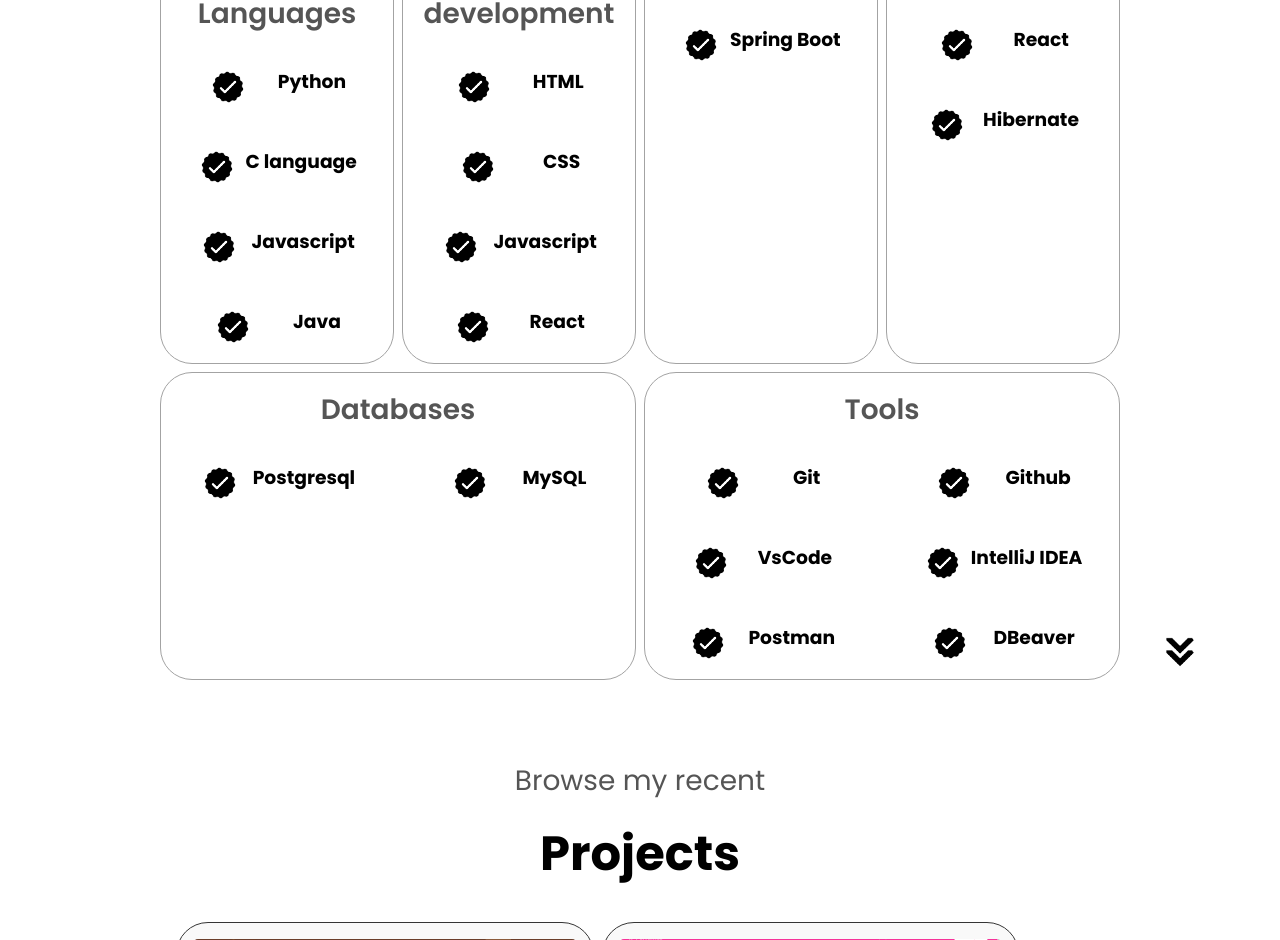
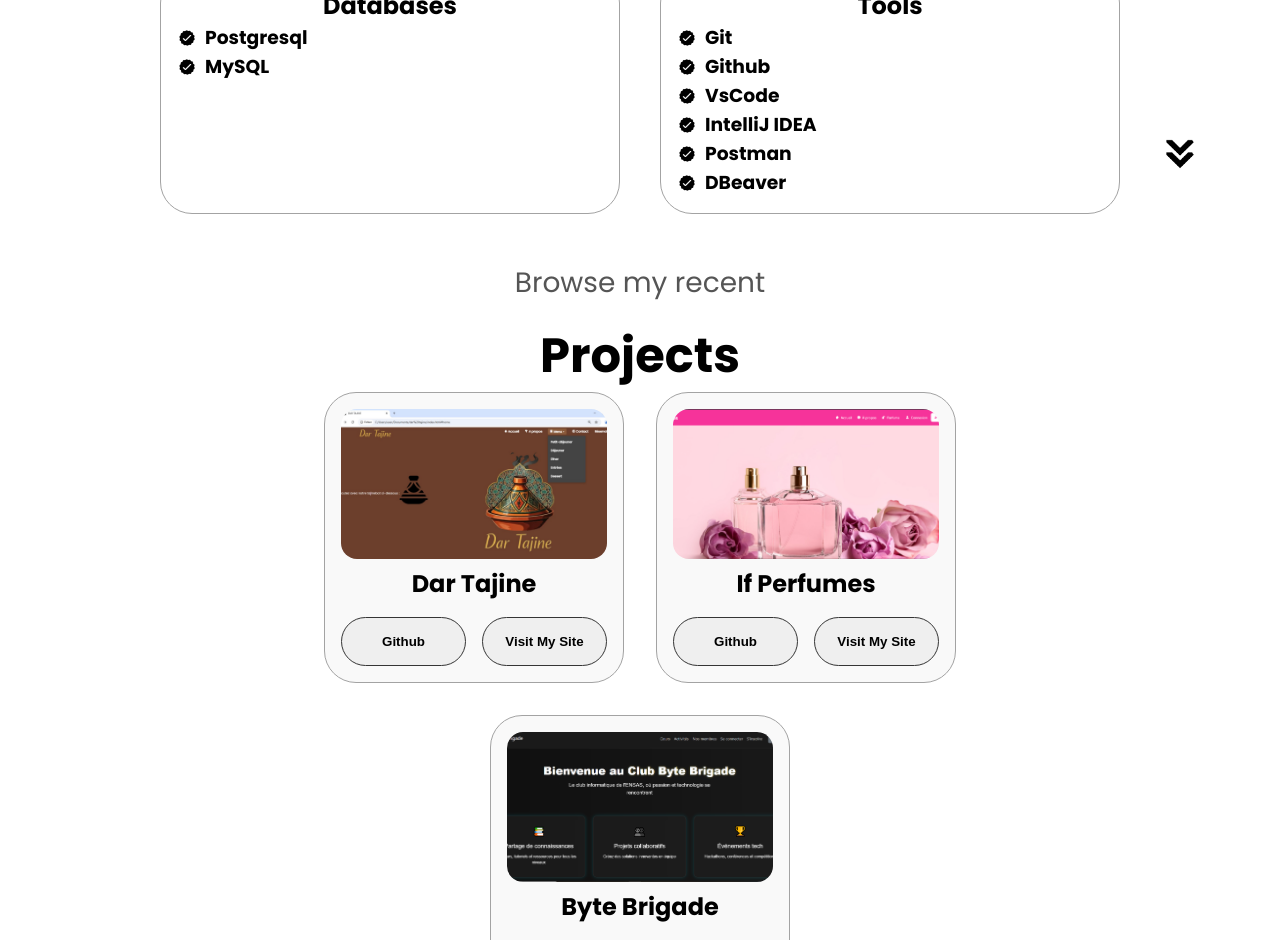
Before and after one commit to ikraammel/Portfolio, a React (Vite) app: page / in a window 1280 px wide. Shown: the part 1860-2800 px from the top of the page. Built offline with nearby package versions, Linux system fonts and the light colour scheme.

Commit message:
reponsivité des éléments

```diff
--- a/src/components/About/About.jsx
+++ b/src/components/About/About.jsx
@@ -17,7 +17,7 @@
           transition={{ duration: 0.8 }}
           viewport={{ once: true }}
         >
-          <div className="about-container">
+          <div className="about-section-container">
             <AboutChild
               title="Experience"
               alt="experience icon"
@@ -25,7 +25,7 @@
               p={
                 <div>
                   <b>Full Stack Developer Intern</b> – OCP <br />
-                  Jul – Sep 2025 <br />
+                  Aug 2025 <br />
                   Development of a secure e-commerce platform managing products, categories, associations, orders, and cart. <br />
                   Technologies: Spring Boot, React, PostgreSQL, JWT
                 </div>
--- a/src/components/About/style.css
+++ b/src/components/About/style.css
@@ -1,44 +1,51 @@
 #about{
     position: relative;
 }
-.about-container{
+
+.about-section-container{
     display: flex;
     gap: 2rem;
-    margin-bottom:2rem ;
-    margin-top: 2rem;
+    margin: 2rem 0;
+    flex-wrap: wrap; /* pour que les cartes passent à la ligne si écran petit */
+}
 
-}
 #about-details-container{
     display: flex;
     justify-content: center;
     align-items: center;
     flex-direction: column;
 }
+
 section{
     padding-top: 4vh;
-    height:96vh;
     margin: 0 10rem;
     box-sizing: border-box;
     min-height: fit-content;
 }
+
 .section-container{
     display: flex;
+    justify-content: center;
+    flex-wrap: wrap;
 }
+
 .details-container{
     padding: 1rem;
     flex:1;
     background: white;
     border-radius: 2rem;
-    border:rgb(53,53,53)0.1rem solid;
-    border-color: rgb(163,163,163);
+    border: 0.1rem solid rgb(163,163,163);
     text-align: center;
     width: 300px;
+    transition: all 0.3s ease;
 }
+
 .details-container:hover{
     cursor: pointer;
-    width: 350px;
+    transform: scale(1.05);
     background-color: gray;
 }
+
 .about-container-motion {
     display: flex;
     flex-direction: column;
@@ -48,4 +55,25 @@
     margin: 0 auto;
     padding: 3.5rem;
     overflow: hidden;
-  }
+}
+
+/* Media queries pour mobile */
+@media (max-width: 768px) {
+    section {
+        margin: 0 1rem;
+        padding-top: 2vh;
+    }
+
+    .about-section-container {
+        flex-direction: column;
+        gap: 1.5rem;
+    }
+
+    .details-container {
+        width: 90%;
+    }
+
+    .details-container:hover {
+        transform: scale(1.03);
+    }
+}
--- a/src/components/Experience/Custom-Skill.jsx
+++ b/src/components/Experience/Custom-Skill.jsx
@@ -3,16 +3,13 @@
 export default function CustomSkill({ skillName, index }) {
   return (
     <motion.article
-      key={index}
       initial={{ opacity: 0, x: -50 }}
       whileInView={{ opacity: 1, x: 0 }}
       viewport={{ once: true }}
       transition={{ duration: 0.5, delay: 0.5 + index * 0.2 }}
     >
       <img src="checkmark.png" alt="experience icon" className="icon" />
-      <div>
-        <h3>{skillName}</h3>
-      </div>
+      <h3>{skillName}</h3>
     </motion.article>
   );
 }
--- a/src/components/Experience/CustomExperience.jsx
+++ b/src/components/Experience/CustomExperience.jsx
@@ -13,7 +13,7 @@
       <h2 className="experience-sub-title">{titre}</h2>
       <div className="article-container">
         {skills.map((item, index) => (
-          <CustomSkill skillName={item} key={index} />
+          <CustomSkill skillName={item} key={index} index={index}/>
         ))}
       </div>
     </motion.div>
--- a/src/components/Experience/Experience.jsx
+++ b/src/components/Experience/Experience.jsx
@@ -15,7 +15,7 @@
       />
 
       <div className="experience-details-container">
-        <div className="about-container">
+        <div className="experience-section-container">
           {/* Animation des détails de programmation */}
           <CustomExperience
             titre="Programming Languages"
--- a/src/components/Experience/style.css
+++ b/src/components/Experience/style.css
@@ -1,51 +1,56 @@
 #experience{
     position: relative;
 }
-.experience-sub-title{
-    color:rgb(85,85,85);
-    font-weight: 600;
-    font-size: 1.75rem;
-    margin-bottom: 2rem;
-}
-.experience-details-container{
+
+.experience-section-container{
     display: flex;
-    justify-content: center;
-    flex-direction: column;
-}
-.article-container{
-    display: flex;
-    text-align: initial;
     flex-wrap: wrap;
-    flex-direction: row;
     gap: 2.5rem;
     justify-content: space-around;
 }
-article{
-    display: flex;
-    width: 10rem;
-    justify-content: space-around;
-    gap: 0.5rem;
-}
-article .icon{
-    cursor: default;
-}
+
 .details-container{
     padding: 1rem;
-    flex:1;
+    flex: 1;
     background: white;
     border-radius: 2rem;
-    border:rgb(53,53,53)0.1rem solid;
-    border-color: rgb(163,163,163);
+    border: 0.1rem solid rgb(163,163,163);
     text-align: center;
     width: 300px;
+    transition: all 0.3s ease;
 }
+
 .details-container:hover{
     cursor: pointer;
-    width: 350px;
+    transform: scale(1.05);
     background-color: gray;
 }
+
 .arrow{
     position: absolute;
     right: -5rem;
     bottom: 2.5rem;
 }
+
+/* Media queries pour mobile */
+@media (max-width: 768px) {
+    .experience-section-container {
+        flex-direction: column;
+        gap: 1.5rem;
+        align-items: center;
+    }
+
+    .details-container {
+        width: 90%;
+    }
+}
+.article-container article {
+  display: flex;
+  align-items: center;
+  gap: 0.5rem; /* espace entre icône et texte */
+}
+
+.article-container article .icon {
+  width: 20px; /* ajuste selon la taille de ton icône */
+  height: 20px;
+}
--- a/src/components/Projects/Projects.jsx
+++ b/src/components/Projects/Projects.jsx
@@ -10,7 +10,6 @@
       {/* Animation du titre */}
       <Motion text1="Browse my recent" text2="Projects" />
       <div className="projects-details-container">
-        <div className="about-container">
           <MyProjects
             img="tajine.jpg"
             title="Dar Tajine"
@@ -29,7 +28,6 @@
             link="https://github.com/ikraammel/Byte-Brigade-s-site"
             site="https://bytebrigade.netlify.app/"
           />
-        </div>
       </div>
 
       {/* Animation de la flèche */}
--- a/src/components/Projects/style.css
+++ b/src/components/Projects/style.css
@@ -1,24 +1,20 @@
-/* Section des projets */
 #projects {
     padding: 3rem 1rem;
     text-align: center;
 }
 
-.projects-wrapper {
+.projects-details-container {
     display: flex;
-    justify-content: space-between;
+    flex-wrap: wrap; /* Permet aux éléments de se réorganiser */
+    justify-content: center; /* Centre les projets */
     gap: 2rem;
-    width: 100%;
-    flex-wrap: wrap; /* Permet aux éléments de se réorganiser sur mobile */
-    padding: 2rem 0;
 }
 
-/* Conteneur des projets */
 .projects-container {
     border-radius: 2rem;
-    border: rgb(53, 53, 53) 0.1rem solid;
+    border: 0.1rem solid rgb(163, 163, 163);
     padding: 1rem;
-    width: 45%; /* Réduit la largeur pour les afficher côte à côte */
+    width: 300px; /* fixe une largeur uniforme */
     box-sizing: border-box;
     text-align: center;
     display: flex;
@@ -28,72 +24,32 @@
     transition: all 0.3s ease;
 }
 
-/* Image des projets */
+.projects-container:hover {
+    transform: scale(1.05);
+}
+
 .project-img {
     width: 100%;
-    height: 150px; /* Réduit la taille des images */
+    height: 150px;
     object-fit: cover;
-    border-radius: 5px;
+    border-radius: 1rem;
     transition: all 0.3s ease;
 }
 
 .project-img:hover {
-    height: 170px; /* Légère augmentation de la taille au survol */
+    height: 170px;
 }
 
-/* Container pour afficher les icônes des projets */
-.projects-container h3 {
-    font-size: 1.5rem;
-    margin: 1rem 0;
+.btn-container {
+    margin-top: 1rem;
+    display: flex;
+    justify-content: center;
+    gap: 1rem;
 }
 
-/* Container des boutons */
-.btn-container {
-    margin-top: auto;
+/* Media queries pour mobile */
+@media (max-width: 768px) {
+    .projects-container {
+        width: 90%; /* prend presque toute la largeur */
+    }
 }
-
-.details-container {
-    padding: 1rem;
-    flex: 1;
-    background: white;
-    border-radius: 2rem;
-    border: rgb(53, 53, 53) 0.1rem solid;
-    border-color: rgb(163, 163, 163);
-    text-align: center;
-    width: 300px;
-}
-
-.details-container:hover {
-    cursor: pointer;
-    width: 350px;
-    background-color: gray;
-}
-
-/* Styles des boutons */
-.btn-color-1, .btn-color-2 {
-    border: rgb(53, 53, 53) 0.1rem solid;
-}
-
-.btn-color-1 {
-    background-color: rgb(53, 53, 53);
-    color: white;
-}
-
-.btn-color-1:hover {
-    background: black;
-    color: white;
-}
-
-.btn-color-2:hover {
-    background: rgb(53, 53, 53);
-    color: white;
-}
-
-.btn {
-    font-weight: 600;
-    transition: all 300 ease;
-    padding: 1rem;
-    width: 8rem;
-    border-radius: 2rem;
-    cursor: pointer;
-}
```
